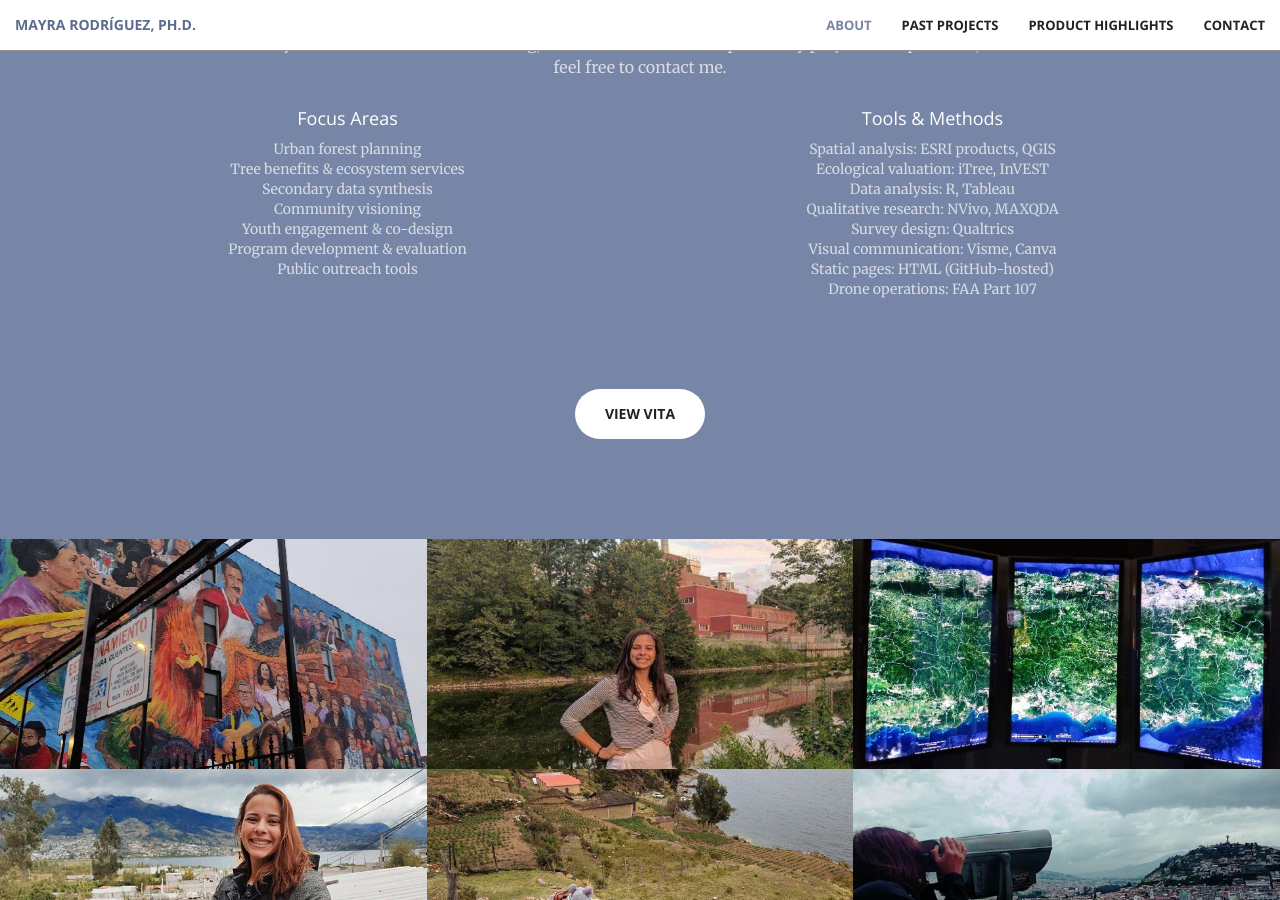
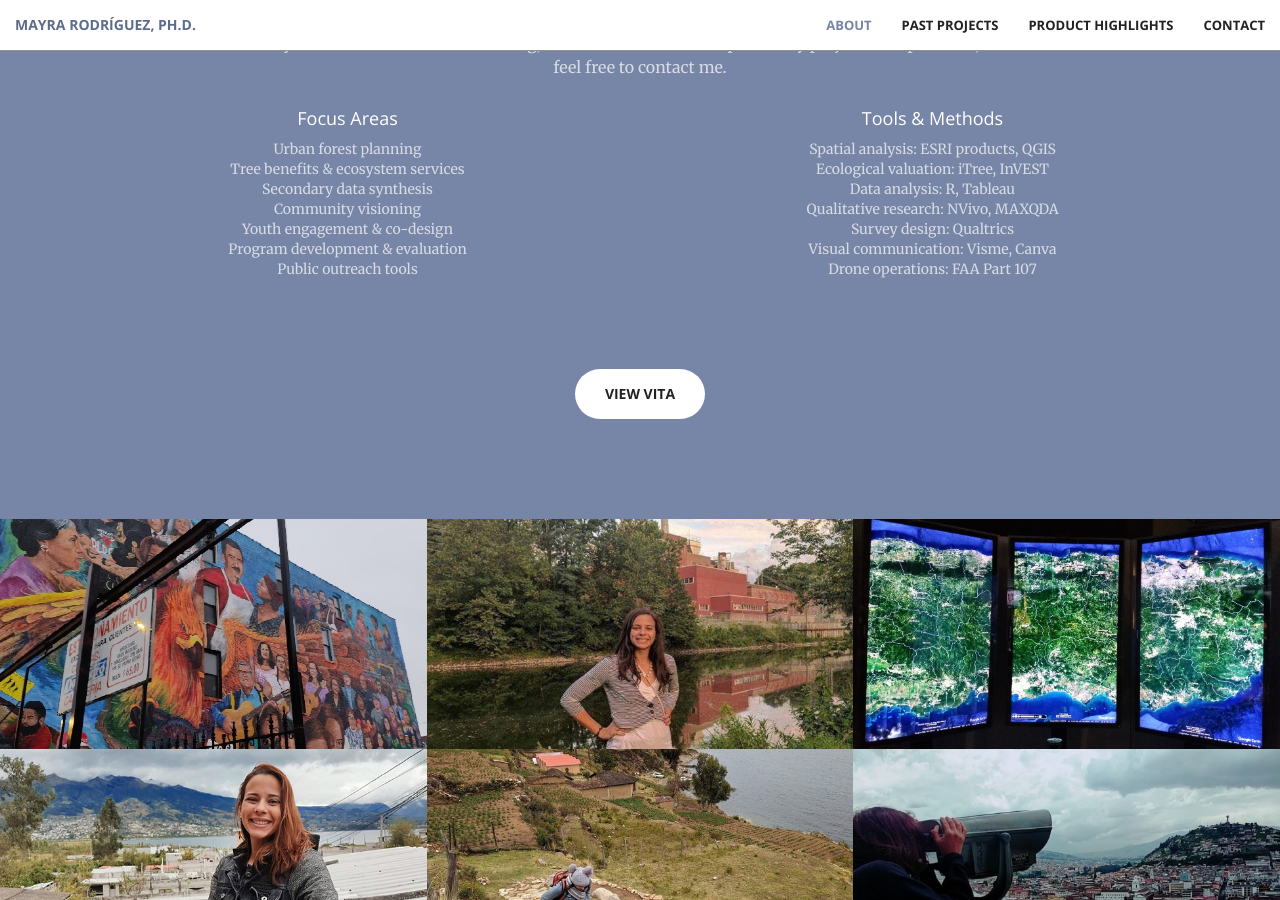
Before and after one commit to RodriguezMayraI/RodriguezMayraI.github.io, a Jekyll site: the page built from index.html, in a window 1280 px wide and 900 px high, scrolled down 1321 px. Built offline with Jekyll 4.4.1, drawn with Linux system fonts in a browser that asks for light colours.

Commit message:
Update call-to-action.html

```diff
--- a/_includes/call-to-action.html
+++ b/_includes/call-to-action.html
@@ -50,7 +50,6 @@
       <li>Qualitative research: NVivo, MAXQDA</li>
       <li>Survey design: Qualtrics</li>
       <li>Visual communication: Visme, Canva</li>
-      <li>Static pages: HTML (GitHub-hosted)</li>
       <li>Drone operations: FAA Part 107</li>
     </ul>
   </div>
```
